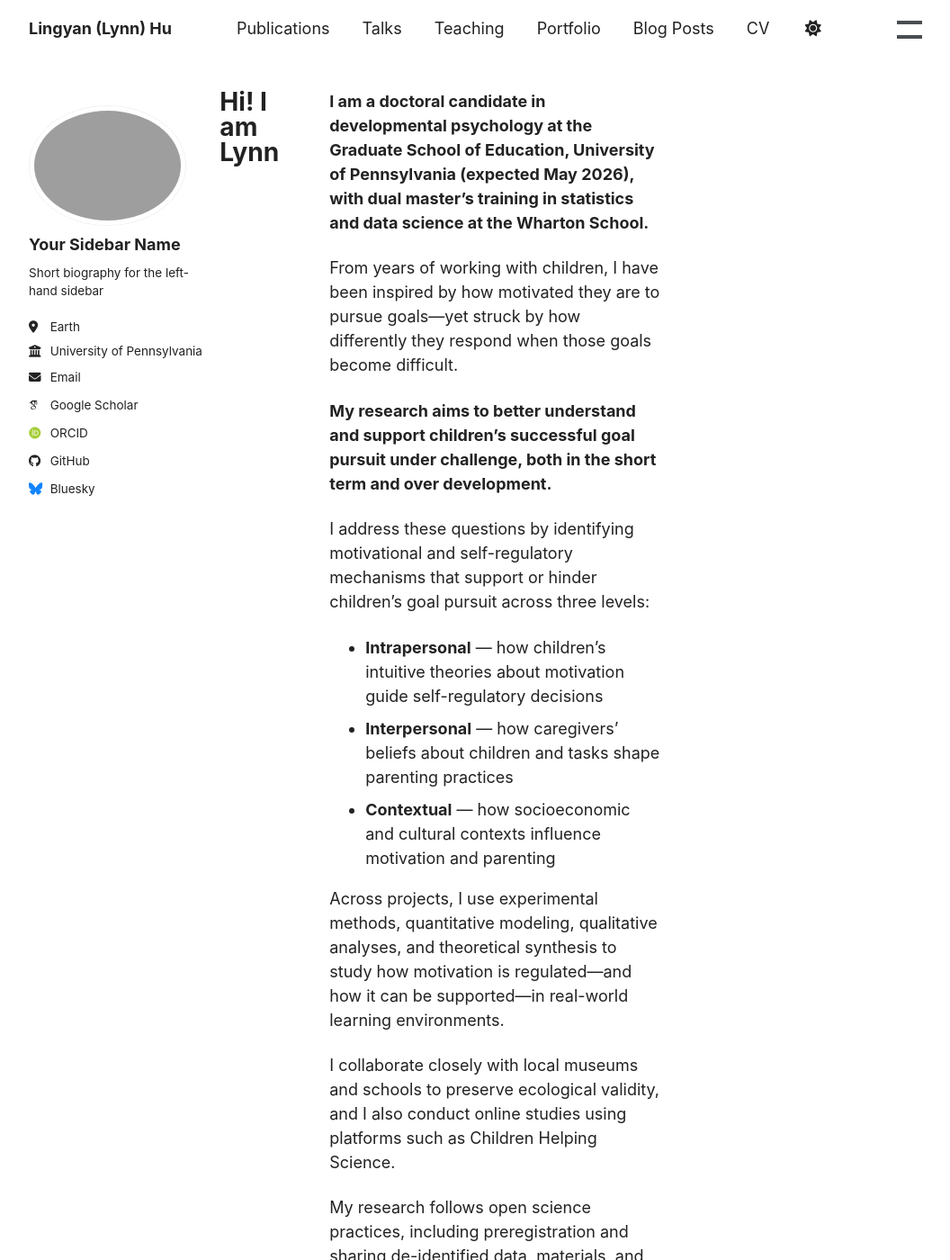
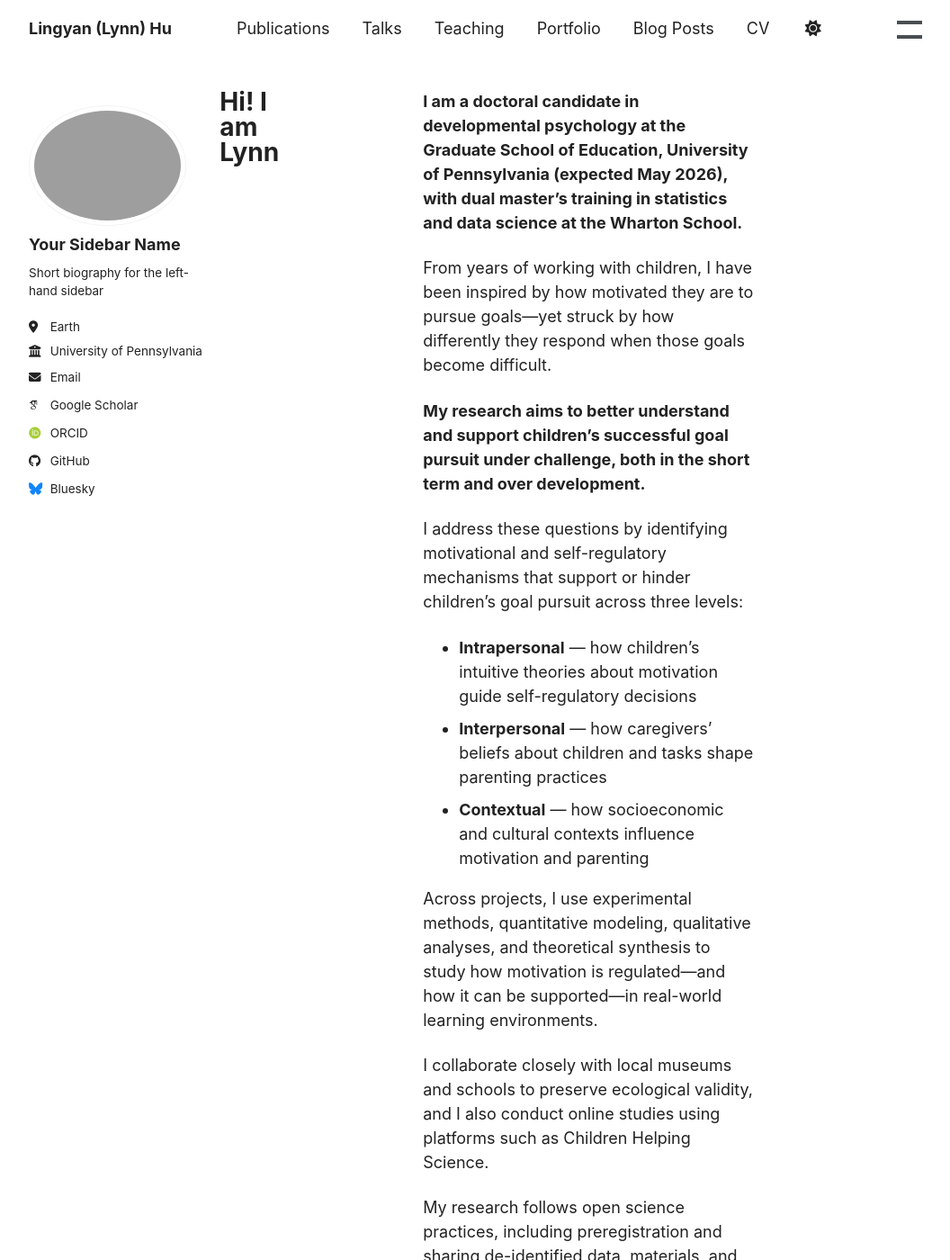
Before and after one commit to lingyh904/lingyh904.github.io, a Jekyll site: the page built from _pages/about.md, in a window 1280 px wide and 1400 px high. Shown: the whole window at 90% size, without its empty margins (107-1163 px from the left). Built offline with Jekyll 4.4.1, drawn with Linux system fonts in a browser that asks for light colours; some web fonts are replaced; a script bundle is joined from its source files by our own code; library files that are not in the unit come from our copies.

Commit message:
Update custom.html

```diff
--- a/_includes/head/custom.html
+++ b/_includes/head/custom.html
@@ -89,9 +89,7 @@
     box-shadow: none !important;
     border-color: transparent !important;
   }
-  /* ===== Center the whole site like the Mika example ===== */
-
-/* Center the top nav to the same width as the page */
+  /* Center the top nav to the same width as the page */
 .masthead__inner-wrap {
   max-width: 1050px !important;
   margin-left: auto !important;
@@ -110,12 +108,14 @@
   padding-right: 24px !important;
 }
 
-/* Two-column layout (only on desktop) */
+/* Two-column layout + bigger sidebar-to-content spacing (desktop only) */
 @media (min-width: 900px) {
+
+  /* If flex is applied, gap will work */
   .page__inner-wrap {
     display: flex !important;
     align-items: flex-start !important;
-    gap: 56px !important;
+    gap: 80px !important; /* increased from 56px */
   }
 
   .page__inner-wrap .sidebar {
@@ -127,6 +127,7 @@
   .page__inner-wrap .page__content {
     flex: 1 1 auto !important;
     max-width: 700px !important;
+    margin-left: 80px !important; /* IMPORTANT: works even if theme uses floats */
   }
 }
 </style>
```
